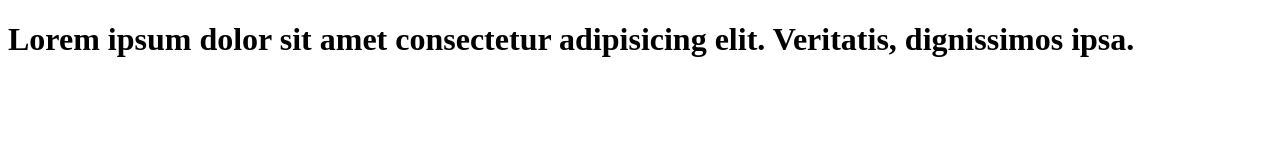
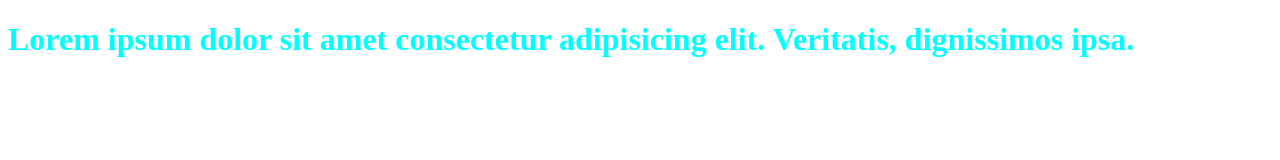
Before and after one commit to safyaththelancelot/my-first-repo, a plain HTML site: page index.html in a window 1280 px wide. Drawn offline with Linux system fonts and the light colour scheme.

Commit message:
css connect

```diff
--- a/index.html
+++ b/index.html
@@ -4,6 +4,7 @@
     <meta charset="UTF-8">
     <meta http-equiv="X-UA-Compatible" content="IE=edge">
     <meta name="viewport" content="width=device-width, initial-scale=1.0">
+    <link rel="stylesheet" href="style.css">
     <title>Document</title>
 </head>
 <body>
--- a/style.css
+++ b/style.css
@@ -0,0 +1,3 @@
+body{
+    color: aqua;
+}
```
